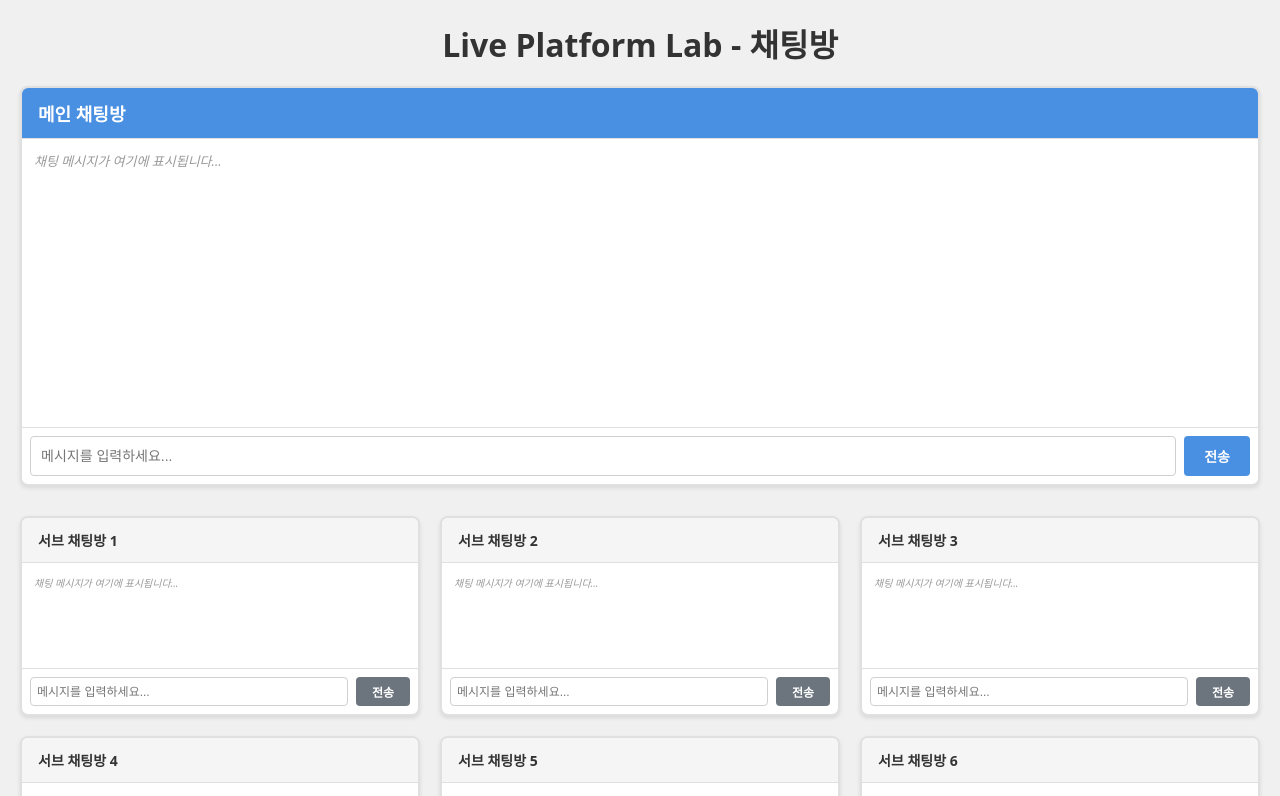
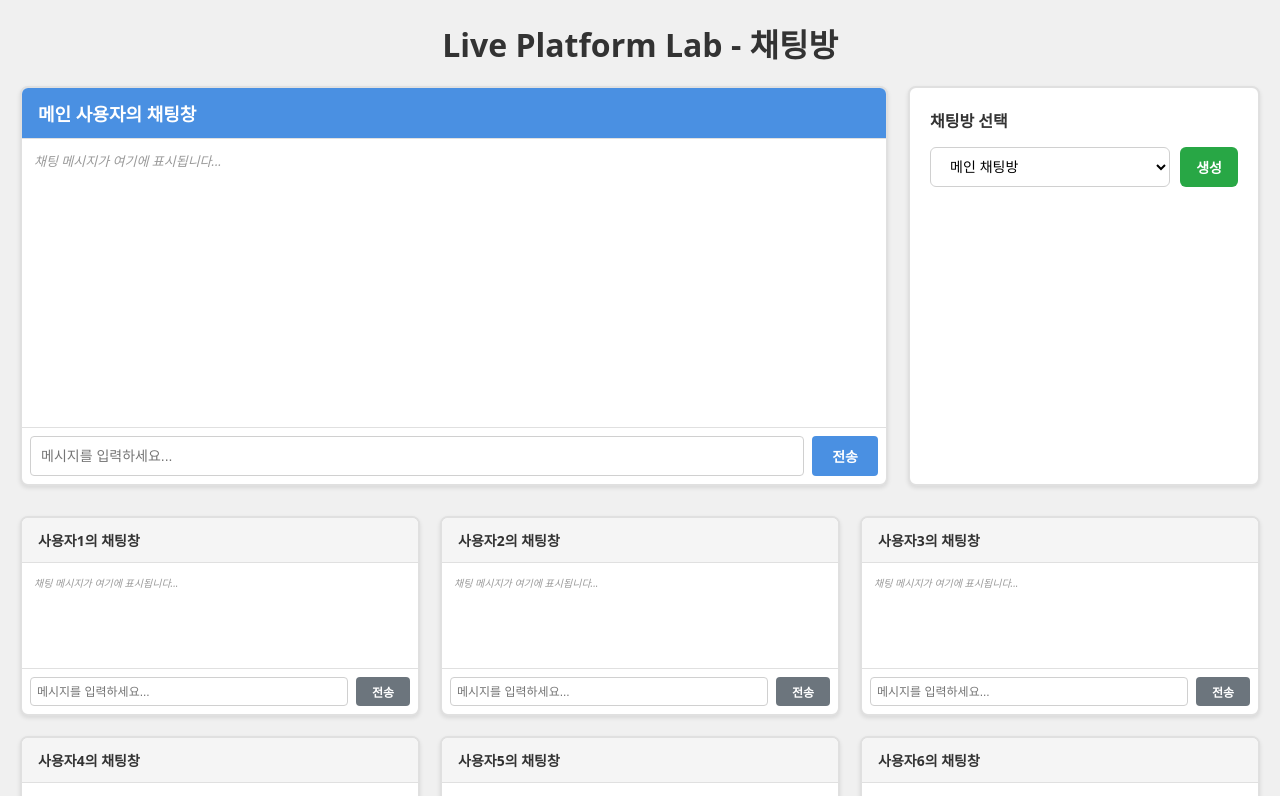
Before and after one commit to kjuiop/live-platform-lab, a Next.js app in the folder frontend/: page / in a window 1280 px wide. Shown: the top 796 px of the page. Built offline with nearby package versions, Linux system fonts and the light colour scheme.

Commit message:
[#6] feat: 채팅방 목록 및 선택 창 구현

```diff
--- a/frontend/pages/index.tsx
+++ b/frontend/pages/index.tsx
@@ -3,6 +3,7 @@ import React, { useState, useRef, useEffect } from 'react';
 interface ChatRoomProps {
   title: string;
   isMain?: boolean;
+  nickname?: string;
 }
 
 interface Message {
@@ -12,10 +13,10 @@ interface Message {
   timestamp: Date;
 }
 
-const ChatRoom: React.FC<ChatRoomProps> = ({ title, isMain = false }) => {
+const ChatRoom: React.FC<ChatRoomProps> = ({ title, isMain = false, nickname: propNickname }) => {
   const [messages, setMessages] = useState<Message[]>([]);
   const [inputValue, setInputValue] = useState('');
-  const [nickname, setNickname] = useState('사용자');
+  const [nickname, setNickname] = useState(propNickname || '사용자');
   const messagesEndRef = useRef<HTMLDivElement>(null);
 
   const scrollToBottom = () => {
@@ -64,7 +65,7 @@ const ChatRoom: React.FC<ChatRoomProps> = ({ title, isMain = false }) => {
         fontSize: isMain ? '18px' : '14px',
         borderRadius: '6px 6px 0 0',
       }}>
-        {title}
+        {nickname}의 채팅창
       </div>
       <div style={{
         flex: 1,
@@ -165,6 +166,14 @@ const ChatRoom: React.FC<ChatRoomProps> = ({ title, isMain = false }) => {
 };
 
 export default function Home() {
+  const [selectedChatRoom, setSelectedChatRoom] = useState('메인 채팅방');
+  const chatRooms = ['메인 채팅방', '서브 채팅방 1', '서브 채팅방 2', '서브 채팅방 3', '서브 채팅방 4', '서브 채팅방 5', '서브 채팅방 6', '서브 채팅방 7', '서브 채팅방 8', '서브 채팅방 9'];
+
+  const handleCreateChatRoom = () => {
+    // 채팅방 생성 로직 (추후 구현)
+    alert('채팅방 생성 기능은 추후 구현 예정입니다.');
+  };
+
   return (
     <div style={{
       minHeight: '100vh',
@@ -185,11 +194,89 @@ export default function Home() {
           Live Platform Lab - 채팅방
         </h1>
 
-        {/* 메인 채팅방 */}
+        {/* 메인 채팅방과 컨트롤 카드 */}
         <div style={{
           marginBottom: '30px',
+          display: 'flex',
+          gap: '20px',
+          alignItems: 'flex-start',
         }}>
-          <ChatRoom title="메인 채팅방" isMain={true} />
+          {/* 메인 채팅방 */}
+          <div style={{
+            width: '70%',
+          }}>
+            <ChatRoom title={selectedChatRoom} isMain={true} nickname="메인 사용자" />
+          </div>
+
+          {/* 컨트롤 카드 */}
+          <div style={{
+            flex: 1,
+            backgroundColor: '#ffffff',
+            border: '2px solid #e0e0e0',
+            borderRadius: '8px',
+            padding: '20px',
+            boxShadow: '0 2px 4px rgba(0,0,0,0.1)',
+            display: 'flex',
+            flexDirection: 'column',
+            height: '400px',
+          }}>
+            <div style={{
+              fontSize: '16px',
+              fontWeight: 'bold',
+              color: '#333',
+              marginBottom: '15px',
+            }}>
+              채팅방 선택
+            </div>
+            <div style={{
+              display: 'flex',
+              gap: '10px',
+              alignItems: 'center',
+            }}>
+              <select
+                value={selectedChatRoom}
+                onChange={(e) => setSelectedChatRoom(e.target.value)}
+                style={{
+                  flex: 1,
+                  padding: '10px 15px',
+                  border: '1px solid #d0d0d0',
+                  borderRadius: '6px',
+                  fontSize: '14px',
+                  backgroundColor: '#ffffff',
+                  cursor: 'pointer',
+                  outline: 'none',
+                }}
+              >
+                {chatRooms.map((room) => (
+                  <option key={room} value={room}>
+                    {room}
+                  </option>
+                ))}
+              </select>
+              <button
+                onClick={handleCreateChatRoom}
+                style={{
+                  padding: '10px 16px',
+                  backgroundColor: '#28a745',
+                  color: '#ffffff',
+                  border: 'none',
+                  borderRadius: '6px',
+                  cursor: 'pointer',
+                  fontSize: '14px',
+                  fontWeight: 'bold',
+                  whiteSpace: 'nowrap',
+                }}
+                onMouseOver={(e) => {
+                  e.currentTarget.style.backgroundColor = '#218838';
+                }}
+                onMouseOut={(e) => {
+                  e.currentTarget.style.backgroundColor = '#28a745';
+                }}
+              >
+                생성
+              </button>
+            </div>
+          </div>
         </div>
 
         {/* 서브 채팅방 3x3 그리드 */}
@@ -199,7 +286,7 @@ export default function Home() {
           gap: '20px',
         }}>
           {Array.from({ length: 9 }, (_, i) => (
-            <ChatRoom key={i} title={`서브 채팅방 ${i + 1}`} />
+            <ChatRoom key={i} title={`서브 채팅방 ${i + 1}`} nickname={`사용자${i + 1}`} />
           ))}
         </div>
       </div>
```
